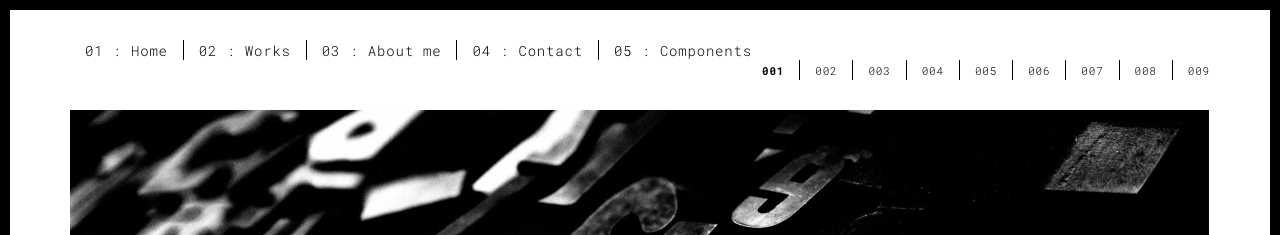
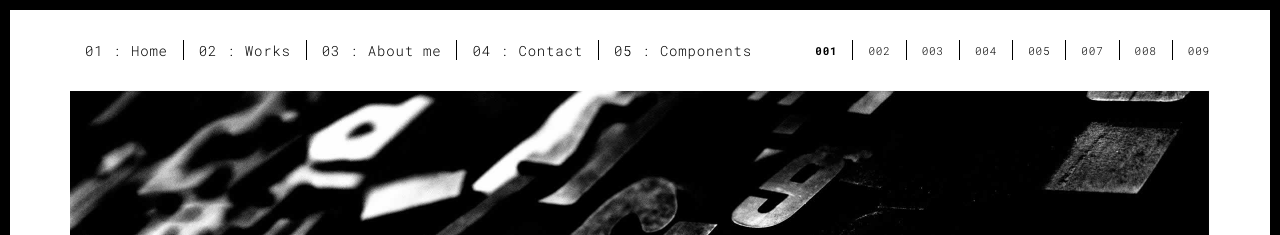
Before and after one commit to mannycarr214/mannycarr214.github.io, a plain HTML site: page aggiesinvent.html in a window 1280 px wide. Shown: the top 235 px of the page. Drawn offline with Linux system fonts and the light colour scheme.

Commit message:
commit 4.1.1 deleted 006 tab

```diff
--- a/aggiesinvent.html
+++ b/aggiesinvent.html
@@ -51,7 +51,6 @@
             <li><a href="./index.html" title="">003</a></li>
             <li><a href="./index.html" title="">004</a></li>
             <li><a href="./index.html" title="">005</a></li>
-            <li><a href="./index.html" title="">006</a></li>
             <li><a href="./index.html" title="">007</a></li>
             <li><a href="./index.html" title="">008</a></li>
             <li><a href="./index.html" title="">009</a></li>
```
